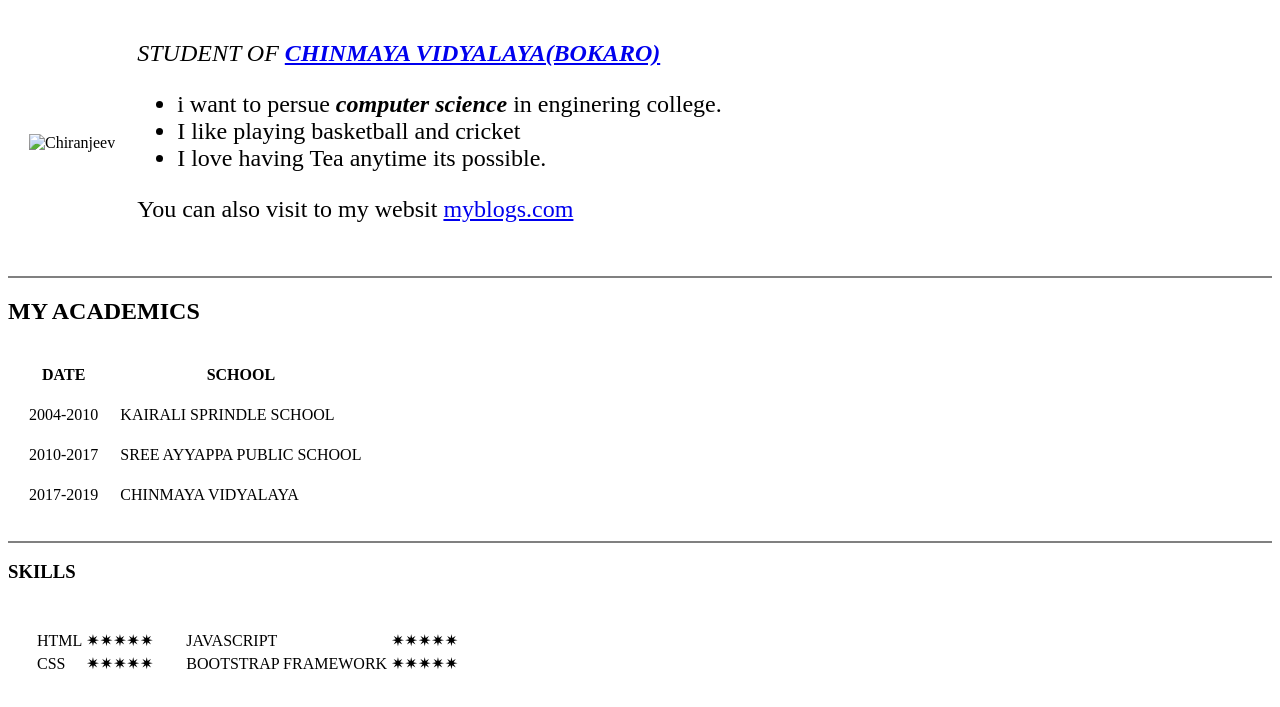
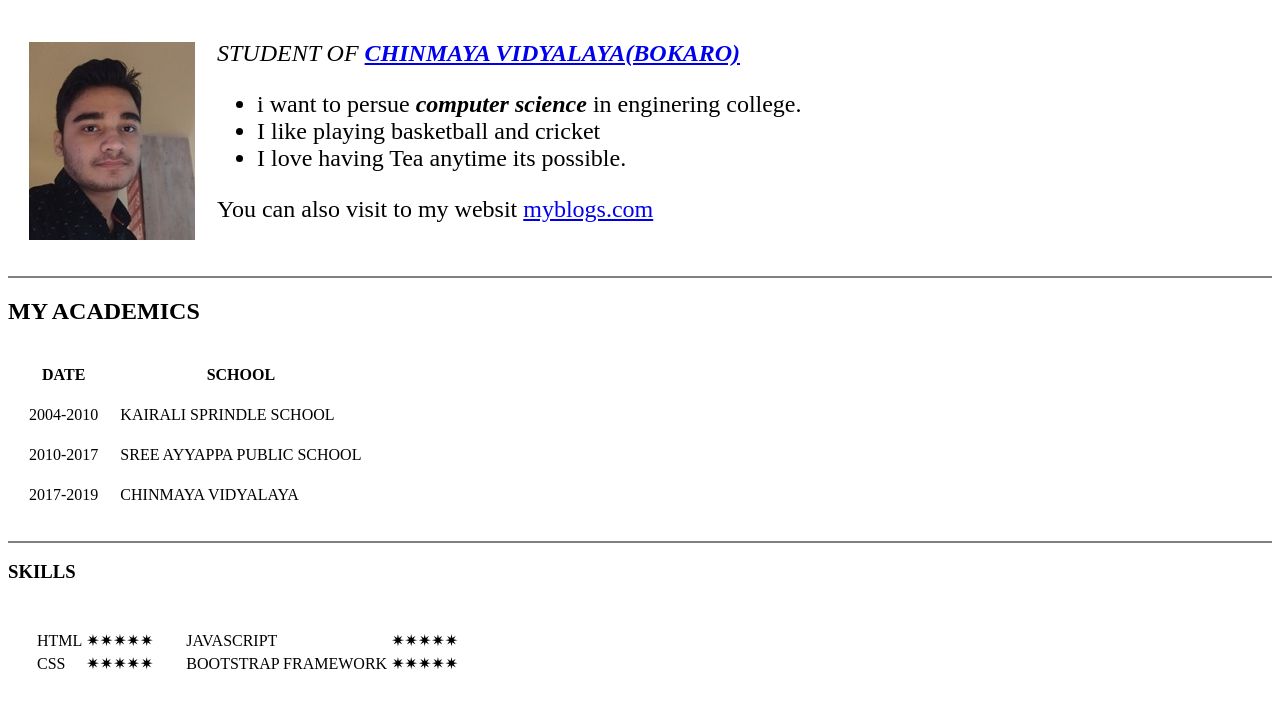
Before and after one commit to Chiranjeev749/github.io-CV, a plain HTML site: page INDEX.HTML in a window 1280 px wide. Shown: the part 61-768 px from the top of the page. Drawn offline with Linux system fonts and the light colour scheme.

Commit message:
Update INDEX.HTML

```diff
--- a/INDEX.HTML
+++ b/INDEX.HTML
@@ -11,7 +11,7 @@
   <p>
   <table cellspacing="20">
     <TR>
-      <TD> <img src="images/IMG_20191101_230208.jpg" alt="Chiranjeev"></TD>
+      <TD> <img src="IMG_20191101_230208.jpg" alt="Chiranjeev"></TD>
       <TD>
         <font size="5"><em>STUDENT OF <strong><a href="http://www.chinmayabokaro.org/">CHINMAYA VIDYALAYA(BOKARO)</a></strong></em>
           <p>
```
